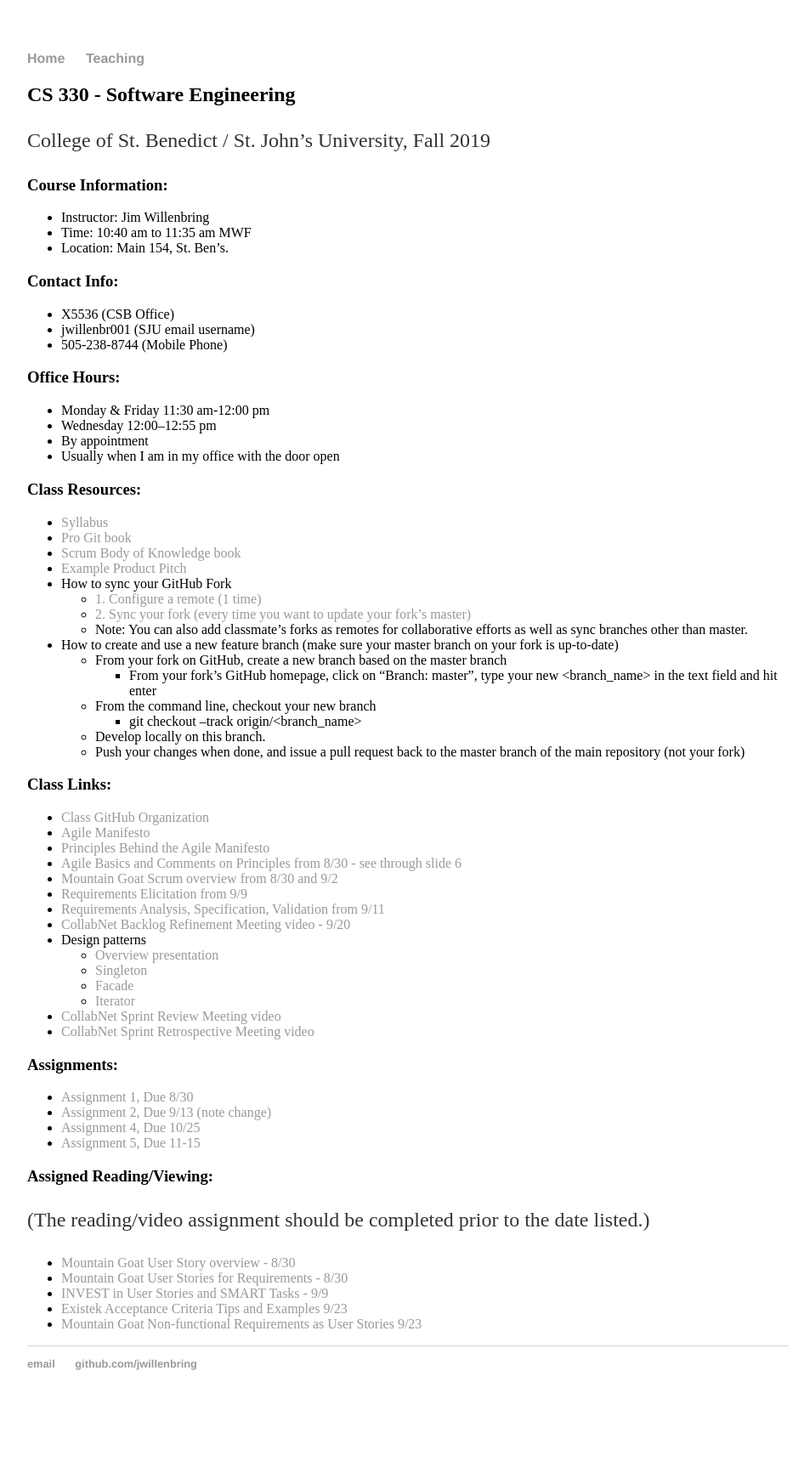
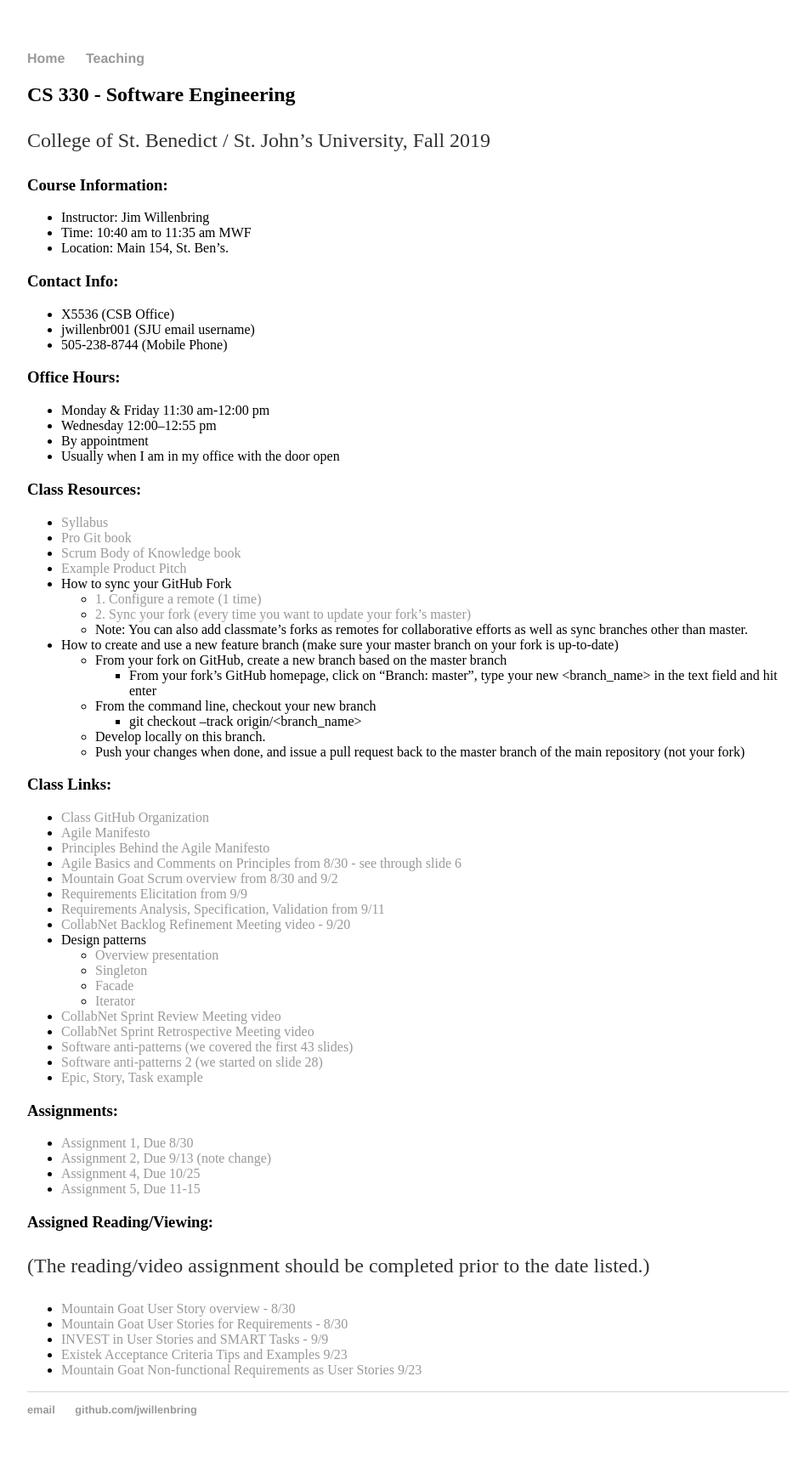
Before and after one commit to jwillenbring/jwillenbring.github.io, a Jekyll site: the page built from teaching/2019-Fall-CS330/index.md, in a window 1280 px wide. Shown: the whole page at 85% size, without its empty margins (160-1106 px from the left). Built offline with Jekyll 4.4.1, drawn with Linux system fonts in a browser that asks for light colours; our own code applies the rules of GitHub Pages for plain Markdown files; before the commit the page ends 1672 px from its top, so only the background shows below that.

Commit message:
Update index.md
Added recent class content

```diff
--- a/teaching/2019-Fall-CS330/index.md
+++ b/teaching/2019-Fall-CS330/index.md
@@ -56,6 +56,9 @@ College of St. Benedict / St. John's University, Fall 2019
     * [Iterator](https://www.tutorialspoint.com/design_pattern/iterator_pattern.htm)
   * [CollabNet Sprint Review Meeting video](https://www.youtube.com/watch?v=cbJinz6TieI)
   * [CollabNet Sprint Retrospective Meeting video](https://www.youtube.com/watch?v=rZ8I0ATrauM)
+  * [Software anti-patterns (we covered the first 43 slides)](https://www.slideshare.net/ExigenServices/antipatterns-part-1)
+  * [Software anti-patterns 2 (we started on slide 28)](https://www.slideshare.net/ExigenServices/antipatterns-part-2)
+  * [Epic, Story, Task example](https://scrumandkanban.co.uk/theme-epic-story-task/)
 
 <!---
 
```
